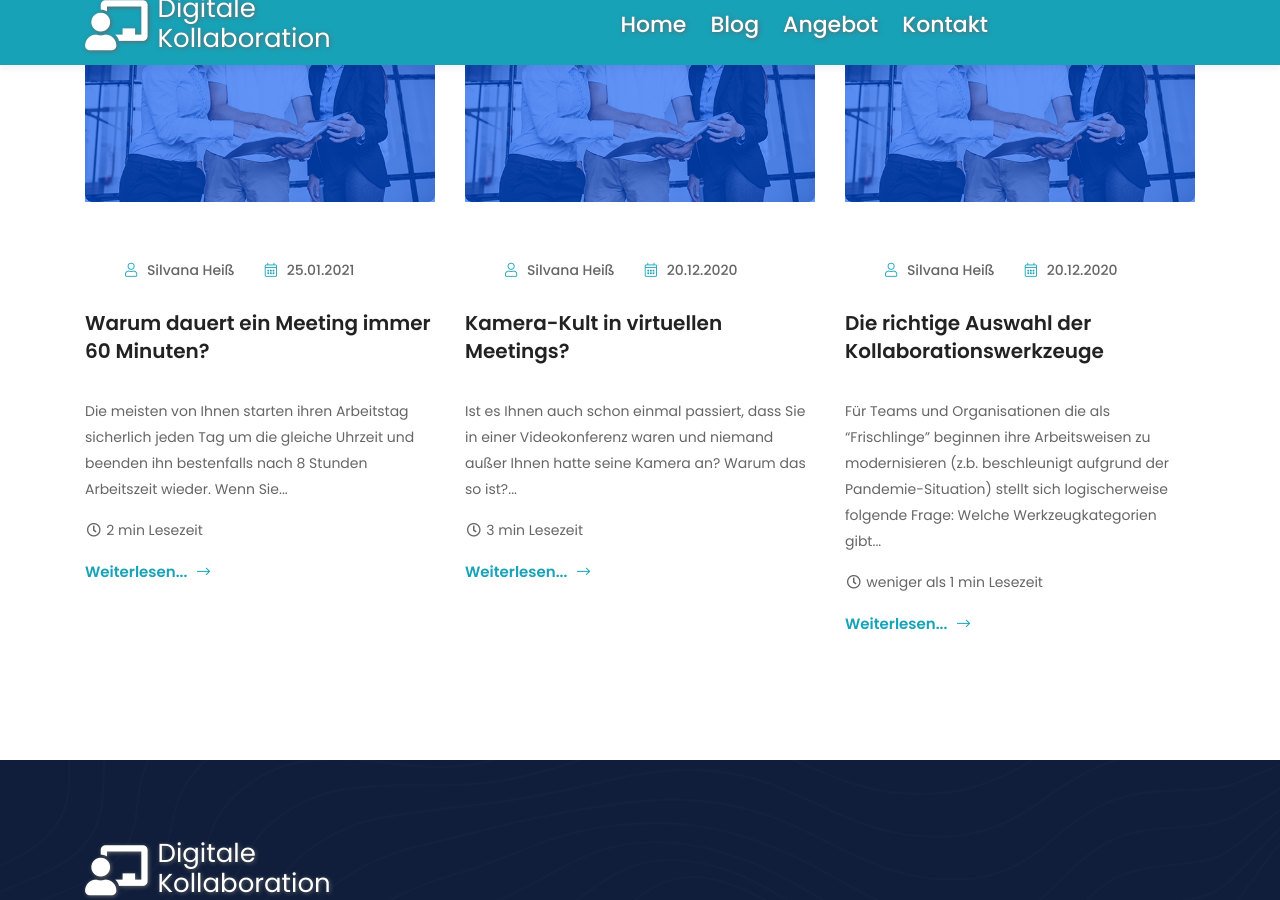
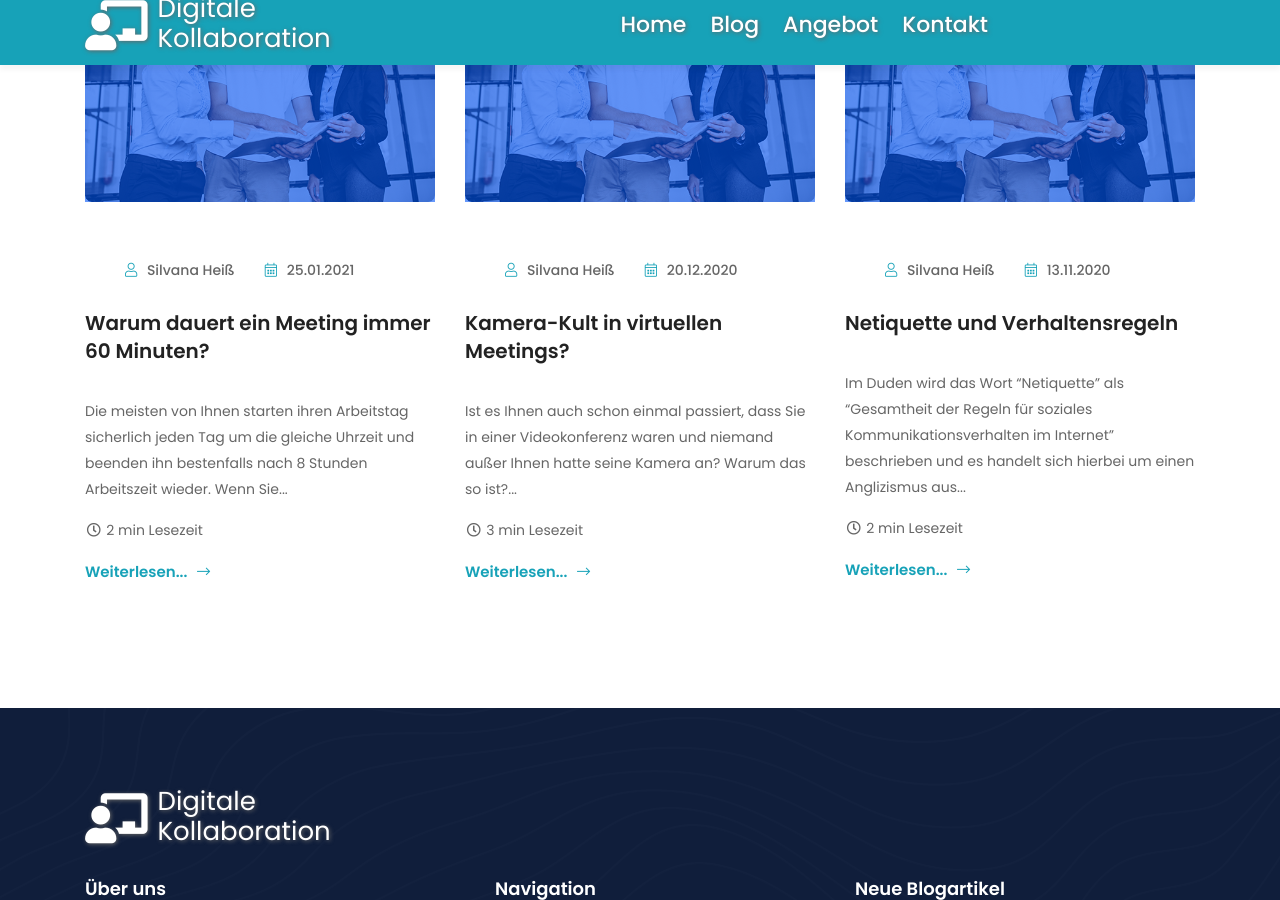
Before and after one commit to maehkster/maehkster.github.io, a Jekyll site: the page built from index.html, in a window 1280 px wide and 900 px high, scrolled down 3269 px. Built offline with Jekyll 4.4.1, drawn with Linux system fonts in a browser that asks for light colours; some of the changed lines change nothing that is shown.

Commit message:
adds post netiquette und verhaltensregeln

```diff
--- a/_posts/2020-11-12-auswahl-digitaler-kollaborationswerkzeuge.md
+++ b/_posts/2020-11-12-auswahl-digitaler-kollaborationswerkzeuge.md
@@ -1,7 +1,7 @@
 ---
 layout: post
 title: "Die richtige Auswahl der Kollaborationswerkzeuge"
-date: 2020-12-20 20:37:13 +0600
+date: 2020-11-12 20:37:13 +0600
 tags: Werkzeuge Tools Office-Worker
 categories: [Werkzeuge]
 post_image: "/assets/images/project/project-1.jpg"
--- /dev/null
+++ b/_posts/2020-11-13-netiquette-und-verhaltensregeln.md
@@ -0,0 +1,29 @@
+---
+layout: post
+title: "Netiquette und Verhaltensregeln"
+date: 2020-11-13 20:37:13 +0600
+tags: Netiquette Verhaltensregeln Kulturwandel Communities Führung
+categories: [Arbeitskultur]
+post_image: "/assets/images/project/project-1.jpg"
+header_image: "/assets/images/blog_header.jpg"
+author: "Silvana Heiß"
+---
+Im Duden wird das Wort "Netiquette" als "Gesamtheit der Regeln für soziales Kommunikationsverhalten im Internet" beschrieben und es handelt sich hierbei um einen Anglizismus aus den Wörtern "net" (Internet) und etiquette (Etikette). Aber was genau steckt dahinter? Gibt es Unterschiede zu der herkömmlichen Etikette aus dem "echten" Leben? Geht es hier nur um Höflichkeiten oder vielleicht um viel mehr?
+
+### Die Definition
+Um das zu klären möchte ich mir mit Ihnen das Wort "Etikette" noch etwas genauer ansehen. Auf dem Wikipedia Eintrag zu dem Wort "Etikette" findet man folgendes dazu: "Die Etikette (von französisch étiquette), auch Benimmregeln genannt, ist ein Verhaltensregelwerk, welches sich auf zeitgenössische traditionelle Normen beruft und das die Erwartungen an das Sozialverhalten innerhalb gewisser sozialer Kreise beschreibt."
+
+### Haltbarkeit von Verhaltensregeln
+Spannend finde ich an diesem Satz die Wörter "Verhalten" und "zeitgenössisch". Kurz gesagt, nur weil etwas gestern noch richtig war, heißt es nicht, dass es heute noch so ist. Viele Firmen haben langjährige Verhaltensregeln und -muster über Jahre hin entwickelt, die bisher wunderbar funktioniert haben. Was ist aber, wenn sich diese nicht auf die digitale Welt 1:1 abbilden lassen?
+
+### Netiquette und Kulturwandel
+Eine Netiquette kann nur sehr schwer zentral vorgegeben oder von Führungskräften angewiesen werden. Im beruflichen Kontext haben wir zwar angewiesene Ziele bzgl. zu erreichenden Arbeitsergebnissen, die von unseren Arbeitgebern über Regeln im Arbeitsvertrag und definierten Prozessen erreicht werden sollen. Wie diese Ziele aber im Kollektiv innerhalb einer Organisation erreicht werden, hängt maßgeblich von der Arbeitskultur ab. Eine Arbeitskultur wird häufig von impliziten Verhaltensregeln geprägt, die aus Wünschen und Vorgehensweisen unserer Kollegen resultieren. Sie entstehen direkt aus der Interaktion der Individuen eines Schwarms. Deswegen ist es auch so schwierig bewusst eine Kultur zu verändern.
+
+### Kulturwandel und Digitalisierung
+Die Einführung von digitalisierten Arbeitsabläufen und dazugehörigen Werkzeugen bedeutet nicht zwangsläufig auch eine Steigerung von Effizienz und Effektivität. Die Arbeitskultur innerhalb der Organisation ist maßgeblich für die Akzeptanz der neuen Abläufe entscheidend und muss ich langsam und stetig an die neue Situation anpassen. Daher ist es wichtig den Kulturwandel und damit verbundene Maßnahmen nicht zentralistisch/autoritär vorzuschreiben, da daraus nur Ablehnung resultiert. Ein Kulturwandel gelingt nur freiwillig, wenn jeder an die gleichen Werte, Ziele und Vorgehensweisen glaubt und spürt, dass die Veränderung in seinem Interesse ist (z.B. durch Erleichterung des Alltags). Kleine Verbesserungen müssen evangelisiert und vermarktet werden, um neue Mitstreiter zu finden.
+
+### Communities of Practice als Katalysator für den Kulturwandel
+Sinnvoll ist auch der Aufbau von zweckgebundenen Communities, die den Kulturwandel treiben und aktiv nach weiteren Mitstreitern suchen. Diese Communities sollten von Führungskräften durch monetären Einsatz (Kaffetassen, Sticker, T-Shirts, Poster), Mitspracherecht bei Entscheidungsfragen (z.B. bei Toolauswahl, Prozessdefinitionen, explizit machen von Werten und Benimmregeln) und Freiräume (Erlaubnis Zeit in diese Communities zu investieren) unterstützt werden. Auf diese Weise wird die Veränderung für jeden transparent und greifbar. Gleichzeitig lassen sich Ängste und Vorurteile durch geschickte Moderation und Überzeugungsarbeit  aus dem Weg räumen. Eine Fehlentwicklung der Arbeitskultur ist damit wesentlich unwahrscheinlicher.
+
+> __Fazit:__
+> Die Entstehung von Verhaltensregeln bzw. einer Netiquette entsteht in Organisationen meist aus freiwillgen Stücken. Digitale Kollaborationswerkzeuge entfalten nur ihr Potenzial, wenn man den dafür notwendigen Kulturwandel nicht außer acht lässt und sich bewusst auf diese Reise einlässt. Führungskräfte sind gut beraten dabei soweit es geht zu unterstützen ohne manipulativ einzugreifen. Ein Kulturwandel lässt sich nicht planen. Er braucht Zeit, viel Motivation, Bereitschaft sich gegenseitig zuzuhören und am Ende auch viel Überzeugungsarbeit.
```
